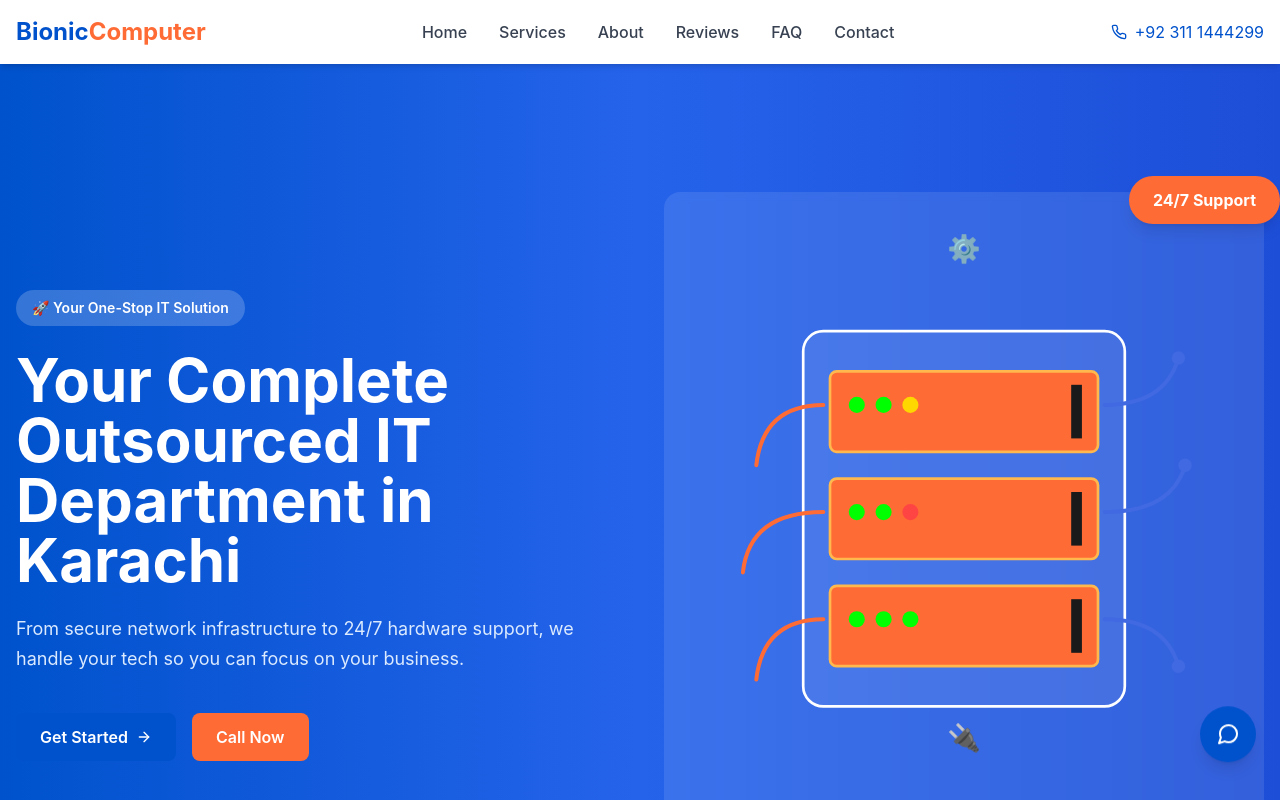
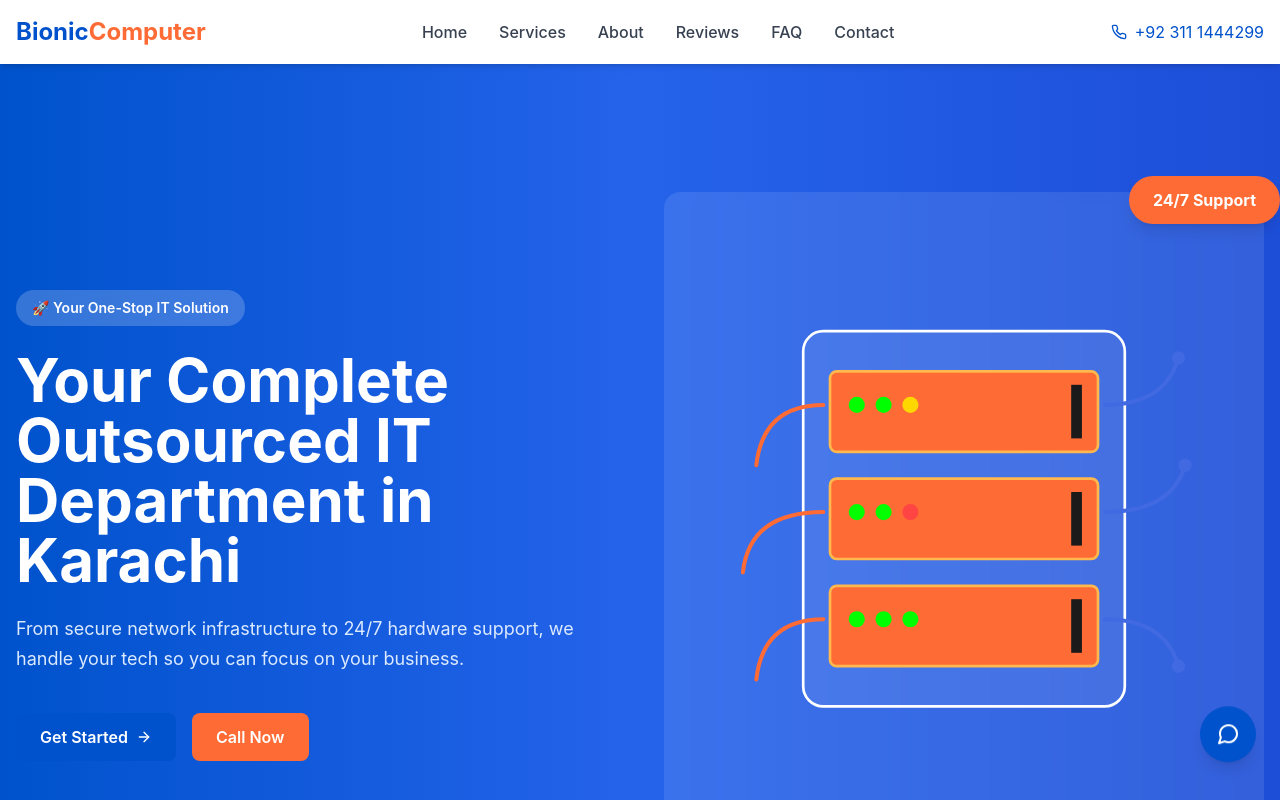
Before and after one commit to Awais4040/bionic-computer, a Next.js app: page / in a window 1280 px wide. Shown: the top 800 px of the page. Built offline with nearby package versions, Linux system fonts and the light colour scheme.

Commit message:
Remove setting and plug icons from hero image

```diff
--- a/src/components/Hero.jsx
+++ b/src/components/Hero.jsx
@@ -78,9 +78,7 @@
                   <circle cx="365" cy="180" r="5" fill="#4169E1"/>
                   <circle cx="360" cy="330" r="5" fill="#4169E1"/>
 
-                  {/* Decorative icons */}
-                  <text x="200" y="25" fontSize="20" textAnchor="middle" fill="#FFD700">⚙️</text>
-                  <text x="200" y="390" fontSize="20" textAnchor="middle" fill="#4169E1">🔌</text>
+
                 </svg>
               </div>
 
```
